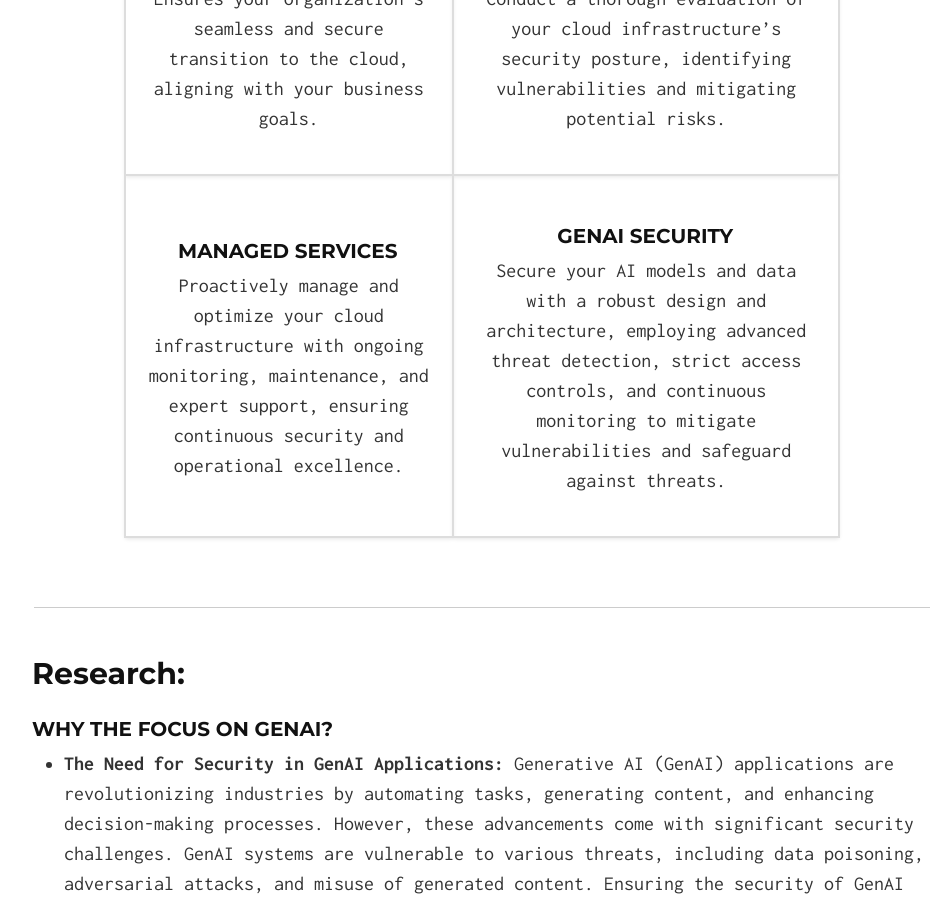
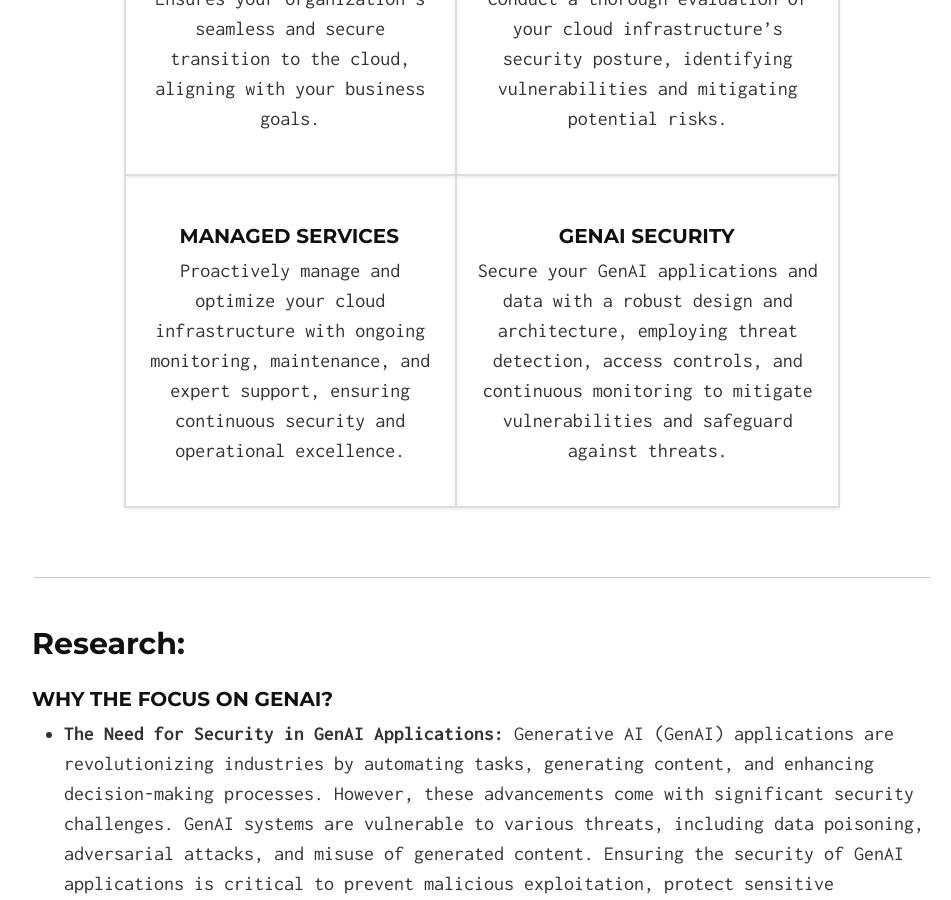
Before and after one commit to Ahmed-AG/cyberdojo-page, a Jekyll site: the page built from index.md, in a window 1280 px wide and 900 px high, scrolled down 555 px. Shown: the whole window, without its empty margins (158-1109 px from the left). Built offline with Jekyll 4.4.1, drawn with Linux system fonts in a browser that asks for light colours.

Commit message:
update site

```diff
--- a/index.md
+++ b/index.md
@@ -32,7 +32,7 @@ Reach out on <a href="mailto:info@cyberdojo.cloud" target="_blank">info@cyberdoj
       </td>
       <td style="padding: 20px; border: 2px solid #ddd; box-shadow: 0 2px 4px rgba(0, 0, 0, 0.1); text-align: center; vertical-align: middle;">
         <h3 style="margin-bottom: 10px;">GenAI Security</h3>
-        <p>Secure your AI models and data with a robust design and architecture, employing advanced threat detection, strict access controls, and continuous monitoring to mitigate vulnerabilities and safeguard against threats.</p>
+        <p>Secure your GenAI applications and data with a robust design and architecture, employing threat detection, access controls, and continuous monitoring to mitigate vulnerabilities and safeguard against threats.</p>
       </td>
     </tr>
   </table>
```
